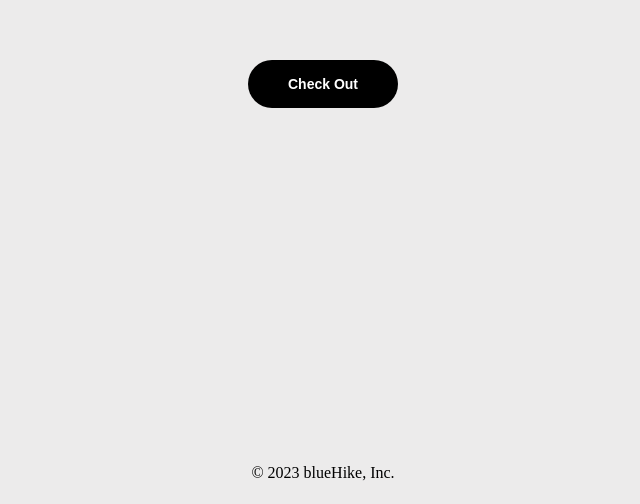
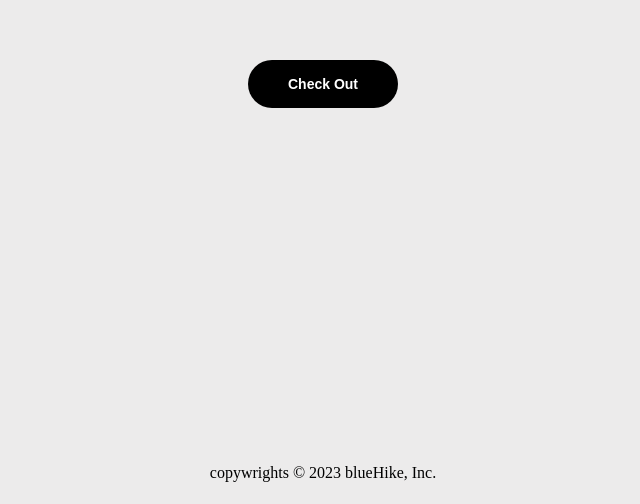
Before and after one commit to bluehike19/React-Nodejs_Mpesa_Daraja_Intergration, a React (Vite) app in the folder frontend/: page / in a window 1280 px wide. Shown: the part 296-800 px from the top of the page, without its empty margins (317-957 px from the left). Built offline with nearby package versions, Linux system fonts and the light colour scheme.

Commit message:
first commit

```diff
--- a/frontend/src/components/footer/Footer.jsx
+++ b/frontend/src/components/footer/Footer.jsx
@@ -3,7 +3,7 @@
 const Footer = () => {
   return (
     <div style={{ display: "flex", justifyContent: "center" }}>
-      © 2023 blueHike, Inc.
+      copywrights © 2023 blueHike, Inc.
     </div>
   );
 };
```
